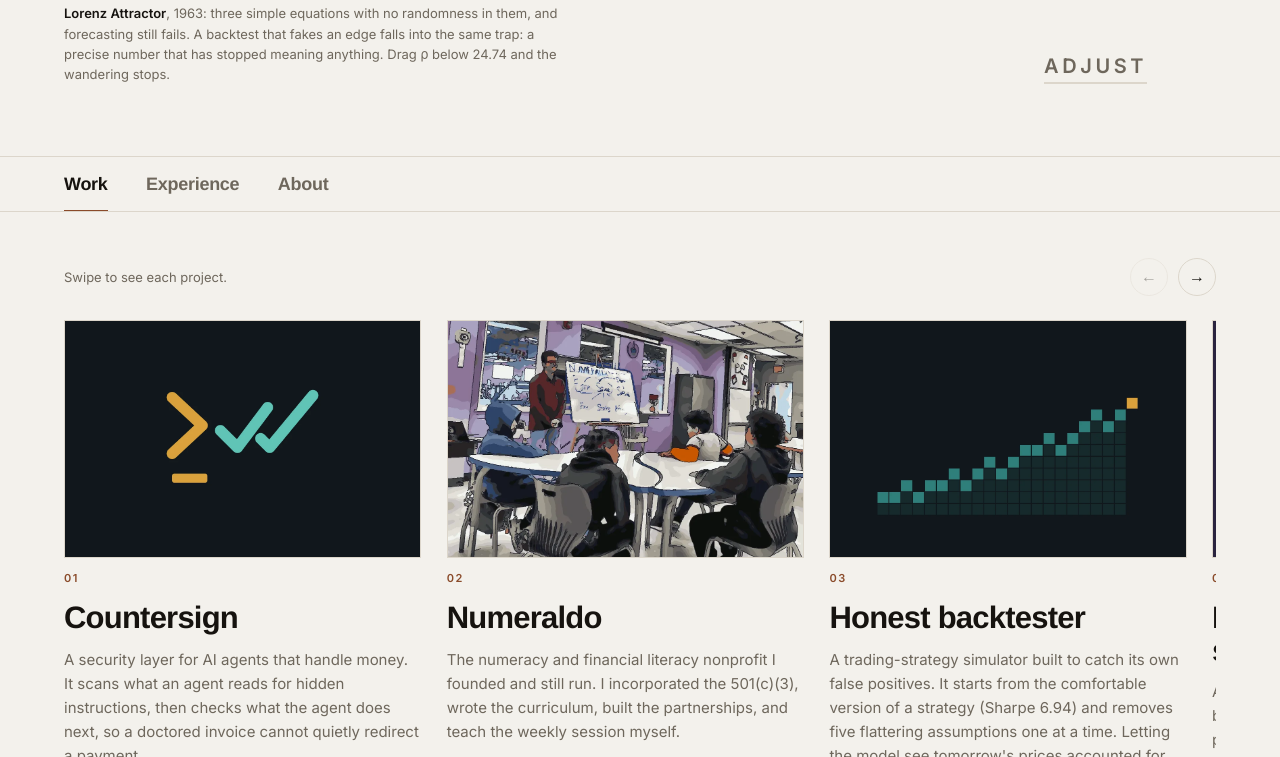
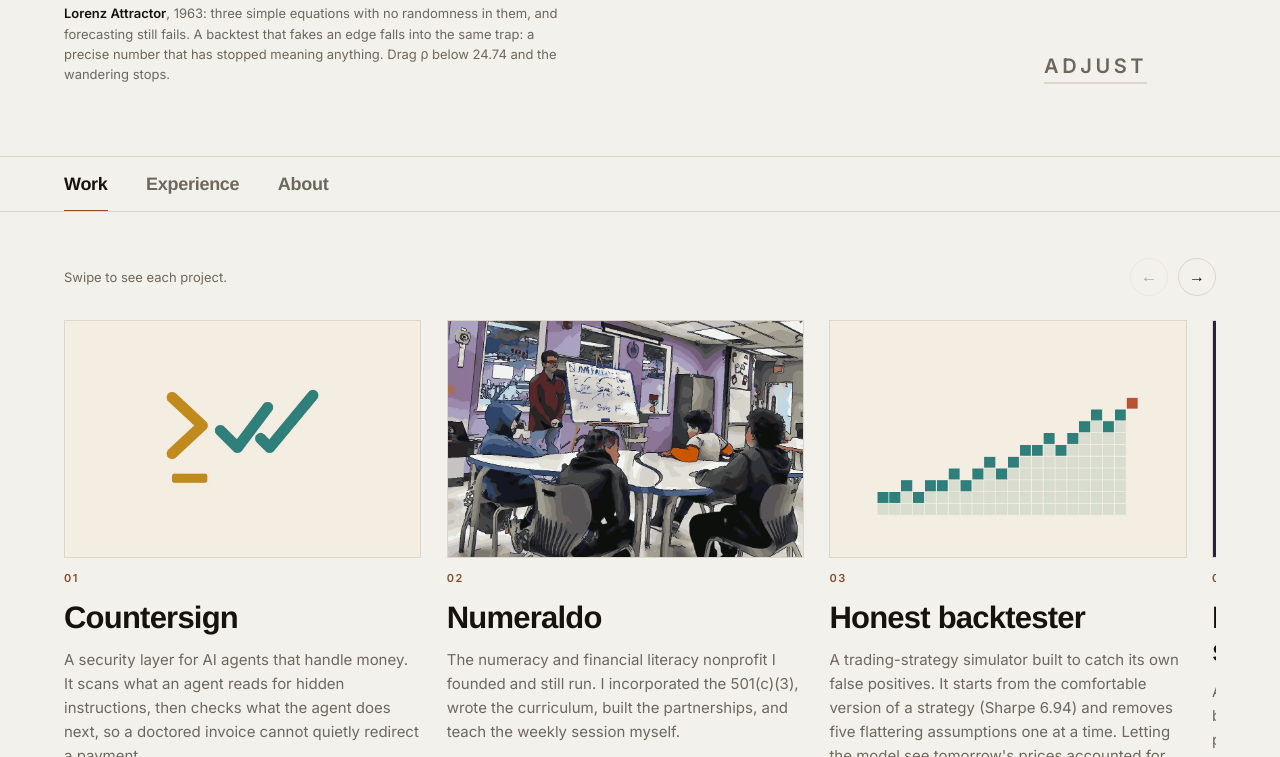
Before and after one commit to rohanKraghu/rohanKraghu.github.io, a plain HTML site: page index.html in a window 1280 px wide. Shown: the part 527-1284 px from the top of the page. Drawn offline with Linux system fonts and the light colour scheme; a web font is replaced by a local one.

Commit message:
Add light mode versions of the two logo thumbnails
Cream versions show in light mode and the dark ones in dark mode,
following both the system setting and the site's theme toggle.

```diff
--- a/index.html
+++ b/index.html
@@ -156,6 +156,9 @@
     font-variant-numeric:tabular-nums;text-anchor:end;fill:var(--ink)}
   .shot svg.ledger .t{font-weight:600;fill:var(--accent)}
   .shot img{object-fit:cover}
+  .shot img.dk{display:none}
+  @media (prefers-color-scheme:dark){:root:not([data-theme="light"]) .shot img.lt{display:none}:root:not([data-theme="light"]) .shot img.dk{display:block}}
+  :root[data-theme="dark"] .shot img.lt{display:none}:root[data-theme="dark"] .shot img.dk{display:block}
   a.item:hover .shot{border-color:color-mix(in srgb,var(--accent) 45%,var(--line))}
 
   .role{display:grid;grid-template-columns:repeat(12,1fr);gap:12px 24px;padding-block:clamp(26px,3.2vw,42px);border-bottom:1px solid var(--line)}
@@ -590,7 +593,7 @@
         <a class="item" href="countersign/">
           <div class="rail">
             <span class="num idx">01</span>
-            <div class="shot"><img src="assets/proto-countersign.webp" width="1200" height="800" loading="lazy" decoding="async" alt=""></div>
+            <div class="shot"><img class="lt" src="assets/proto-countersign-light.webp" width="1200" height="800" loading="lazy" decoding="async" alt=""><img class="dk" src="assets/proto-countersign.webp" width="1200" height="800" loading="lazy" decoding="async" alt=""></div>
           </div>
           <div class="main">
             <h3>Countersign</h3>
@@ -639,7 +642,7 @@
         <a class="item" href="honest-backtest/">
           <div class="rail">
             <span class="num idx">03</span>
-            <div class="shot"><img src="assets/proto-honest-backtest.webp" width="1200" height="800" loading="lazy" decoding="async" alt=""></div>
+            <div class="shot"><img class="lt" src="assets/proto-honest-backtest-light.webp" width="1200" height="800" loading="lazy" decoding="async" alt=""><img class="dk" src="assets/proto-honest-backtest.webp" width="1200" height="800" loading="lazy" decoding="async" alt=""></div>
           </div>
           <div class="main">
             <h3>Honest backtester</h3>
```
Also changed, not shown: assets/proto-countersign-light.webp (added), assets/proto-honest-backtest-light.webp (added).
